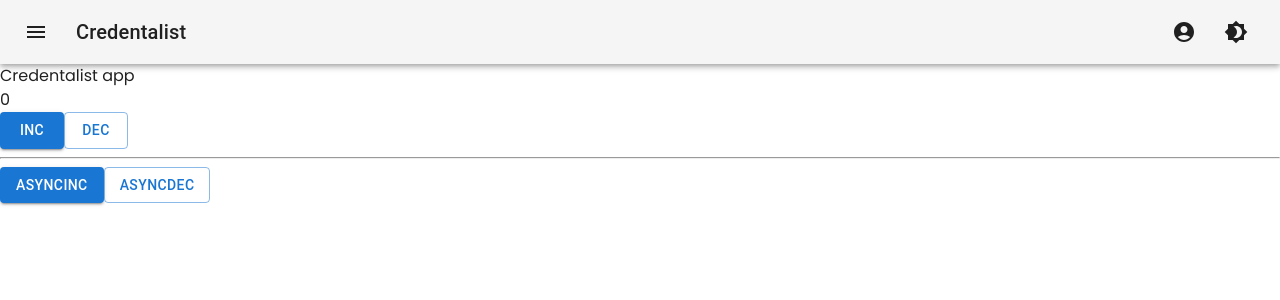
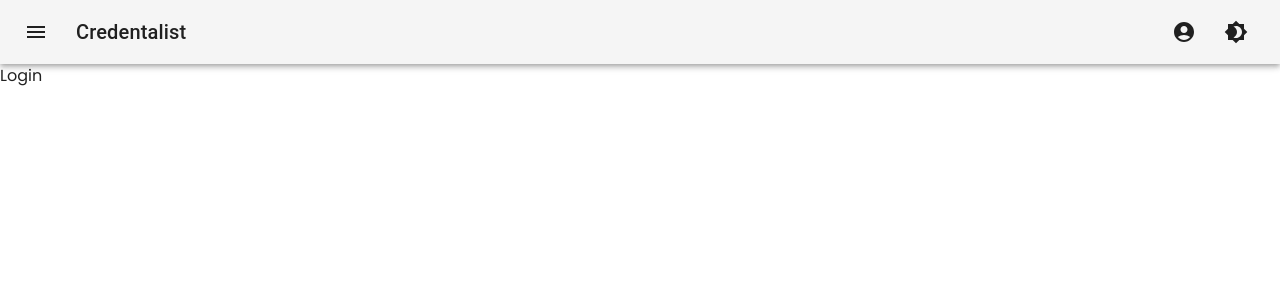
Before and after one commit to naHDop-tech/ui-credentalist, a React app: page /login in a window 1280 px wide. Shown: the top 300 px of the page. Built offline with nearby package versions, Linux system fonts and the light colour scheme.

Commit message:
feat: add router; login link

```diff
--- a/src/App.tsx
+++ b/src/App.tsx
@@ -1,25 +1,32 @@
 import React from 'react'
-import Button from '@mui/material/Button';
+
+import {
+    createBrowserRouter,
+    RouterProvider,
+} from "react-router-dom";
 
 import './styles.css'
 
-import { useAppSelector, useAppDispatch } from "@root/store";
-import { selectCount, incrementBy, decrementBy, counterSlice } from '@store/counter'
 import Layout from "@components/Layout/Layout";
+import Test from "@components/Test/Test";
+import Login from "@components/Login/Login";
+
+const router = createBrowserRouter([
+    {
+        path: "/",
+        element: <Test />,
+    },
+    {
+        path: "login",
+        element: <Login />,
+    },
+]);
 
 export function App() {
-    const counter = useAppSelector(selectCount)
-    const dispatch = useAppDispatch()
 
     return (
         <Layout>
-            <div>Credentalist app</div>
-            <div>{counter}</div>
-            <Button variant="contained" onClick={() => dispatch(counterSlice.actions.increment())}>Inc</Button>
-            <Button variant="outlined" onClick={() => dispatch(counterSlice.actions.decrement())}>Dec</Button>
-            <div><hr/></div>
-            <Button variant="contained" onClick={() => dispatch(incrementBy(1))}>AsyncInc</Button>
-            <Button variant="outlined" onClick={() => dispatch(decrementBy(1))}>AsyncDec</Button>
+            <RouterProvider router={router} />
         </Layout>
     );
 }
--- a/src/components/AppBar/AppBar.tsx
+++ b/src/components/AppBar/AppBar.tsx
@@ -1,10 +1,10 @@
 import React, { memo, MouseEvent, useState } from 'react';
-import { Toolbar, AppBar as Bar } from "@mui/material";
+import { Toolbar, AppBar as Bar, Link } from "@mui/material";
+import { Login } from "@mui/icons-material";
+
 import { AppBarMenu } from "@components/AppBarMenu";
 import { AppBarUserMenu } from "@components/AppBarUserMenu";
 import { ThemeToggle } from "@components/ThemeToggle";
-import IconButton from "@mui/material/IconButton";
-import { Login } from "@mui/icons-material";
 
 function renderAppBar() {
     const [anchorEl, setAnchorEl] = useState<null | HTMLElement>(null)
@@ -18,9 +18,6 @@ function renderAppBar() {
         setAnchorEl(null)
     }
 
-    const loginHandler = () => {
-        //
-    }
     return (
         <Bar color="default" position="static">
             <Toolbar>
@@ -36,16 +33,7 @@ function renderAppBar() {
                     </div>
                 ) : (
                     <div>
-                        <IconButton
-                            size="large"
-                            aria-label="account of current user"
-                            aria-controls="menu-appbar"
-                            aria-haspopup="true"
-                            onClick={loginHandler}
-                            color="inherit"
-                        >
-                            <Login />
-                        </IconButton>
+                        <Link href="login"><Login /></Link>
                     </div>
                 )}
             </Toolbar>
--- /dev/null
+++ b/src/components/Login/Login.tsx
@@ -0,0 +1,9 @@
+import React from 'react';
+
+function Login(props) {
+    return (
+        <div>Login</div>
+    );
+}
+
+export default Login;
--- /dev/null
+++ b/src/components/Test/Test.tsx
@@ -0,0 +1,9 @@
+import React from 'react';
+
+function Test(props) {
+    return (
+        <div>Test</div>
+    );
+}
+
+export default Test;
```
